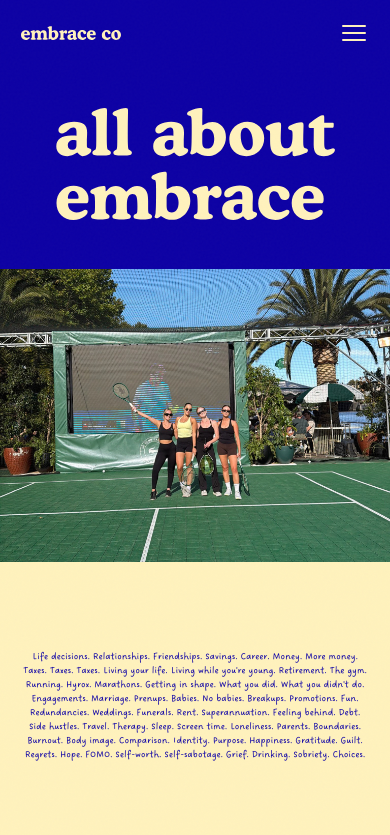
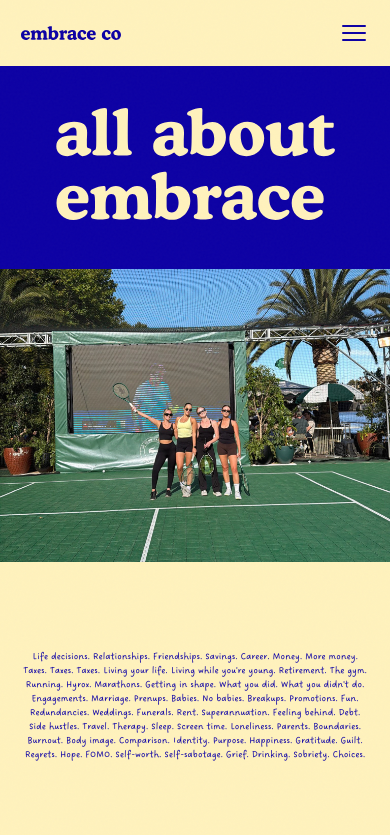
Before and after one commit to courtney-pixel/embrace-website, a React (Vite) app: page /about in a window 390 px wide. Shown: the top 835 px of the page. Built offline with nearby package versions, Linux system fonts and the light colour scheme; a web font is replaced by a local one.

Commit message:
Mobile navbar: yellow bg with blue burger and logo

```diff
--- a/src/components/Navbar.jsx
+++ b/src/components/Navbar.jsx
@@ -12,6 +12,7 @@ const links = [
 export default function Navbar() {
   const [scrolled, setScrolled] = useState(false)
   const [menuOpen, setMenuOpen] = useState(false)
+  const [isMobile, setIsMobile] = useState(() => window.matchMedia('(max-width: 768px)').matches)
   const { pathname } = useLocation()
   const isHome = pathname === '/'
   const isBlue = pathname === '/about' && !scrolled
@@ -20,6 +21,13 @@ export default function Navbar() {
     const onScroll = () => setScrolled(window.scrollY > 1)
     window.addEventListener('scroll', onScroll, { passive: true })
     return () => window.removeEventListener('scroll', onScroll)
+  }, [])
+
+  useEffect(() => {
+    const mq = window.matchMedia('(max-width: 768px)')
+    const handler = (e) => setIsMobile(e.matches)
+    mq.addEventListener('change', handler)
+    return () => mq.removeEventListener('change', handler)
   }, [])
 
   useEffect(() => {
@@ -68,7 +76,7 @@ export default function Navbar() {
       <nav className={`navbar${scrolled ? ' navbar--scrolled' : ''}${isBlue ? ' navbar--blue' : ''}`}>
         <Link to="/" className="navbar__logo" onClick={close}>
           <img
-            src={scrolled ? '/embrace-co-blue.svg' : '/embrace-co-yellow.svg'}
+            src={(scrolled || isMobile) ? '/embrace-co-blue.svg' : '/embrace-co-yellow.svg'}
             alt="Embrace"
             className={`navbar__wordmark${isHome ? ' navbar__wordmark--home' : ''}`}
           />
--- a/src/index.css
+++ b/src/index.css
@@ -1493,8 +1493,10 @@ body::before {
     display: flex;
     justify-content: space-between;
     align-items: center;
+    background: var(--yellow);
   }
 
+  .navbar__burger span { background: var(--blue); }
   .navbar__safe-area-cover { display: none; }
 
   .navbar__links { display: none; }
@@ -1513,9 +1515,9 @@ body::before {
   .vision-layout { grid-template-columns: 1fr; }
   .pillars-layout { grid-template-columns: 1fr; row-gap: 1.5rem; }
   .pillars-left-col { align-items: center; }
-  .pillars-puzzle-wrapper { transform: none; filter: none; width: clamp(280px, 70vw, 380px); max-width: 100%; }
-  .pillars-questions { height: 120px; width: clamp(280px, 70vw, 380px); max-width: 100%; }
-  .pillars-questions img { width: clamp(90px, 20vw, 120px) !important; }
+  .pillars-puzzle-wrapper { transform: none; filter: none; width: 320px; max-width: 100%; }
+  .pillars-questions { height: 120px; width: 320px; max-width: 100%; }
+  .pillars-questions img { width: 90px !important; }
   .pillars-copy { padding-top: 0; text-align: center; }
   .pillars-list { text-align: left; display: inline-block; }
   .overwhelm-line-img--overlap { margin-top: -1rem; }
```
